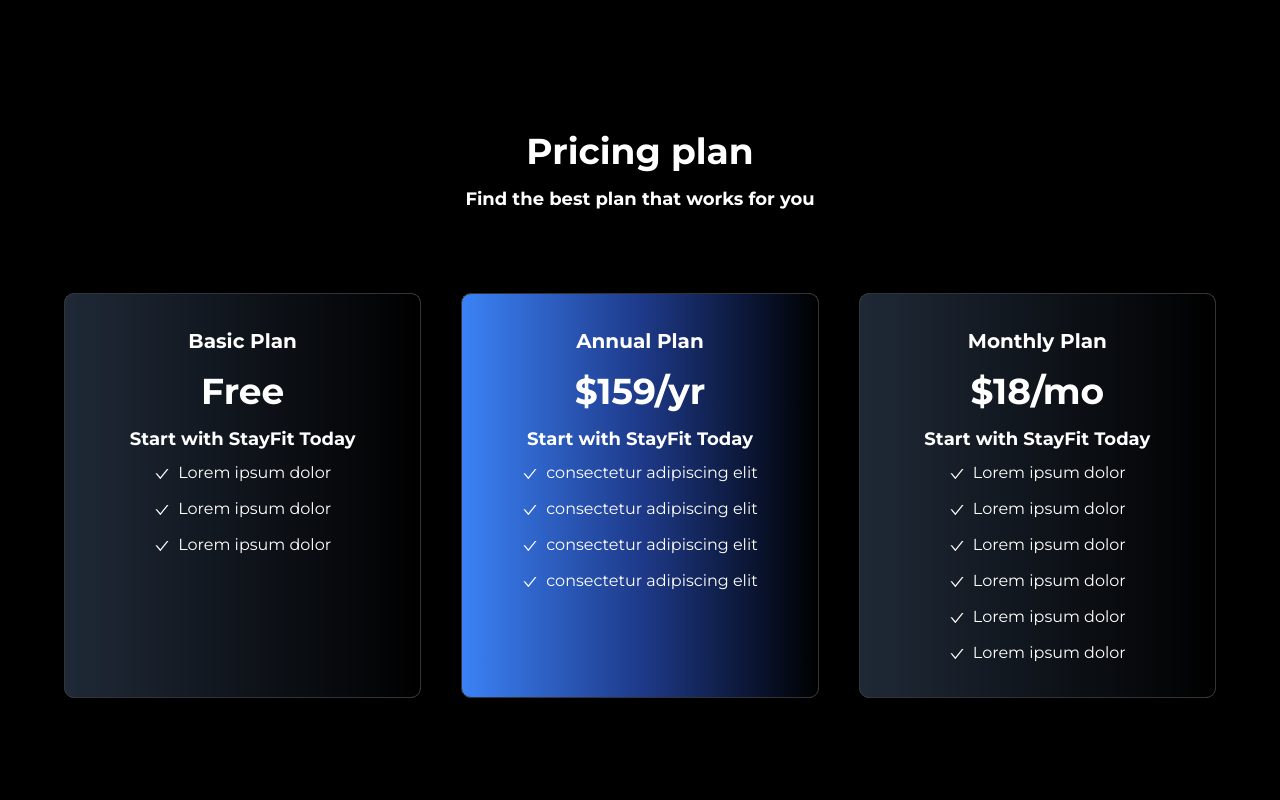
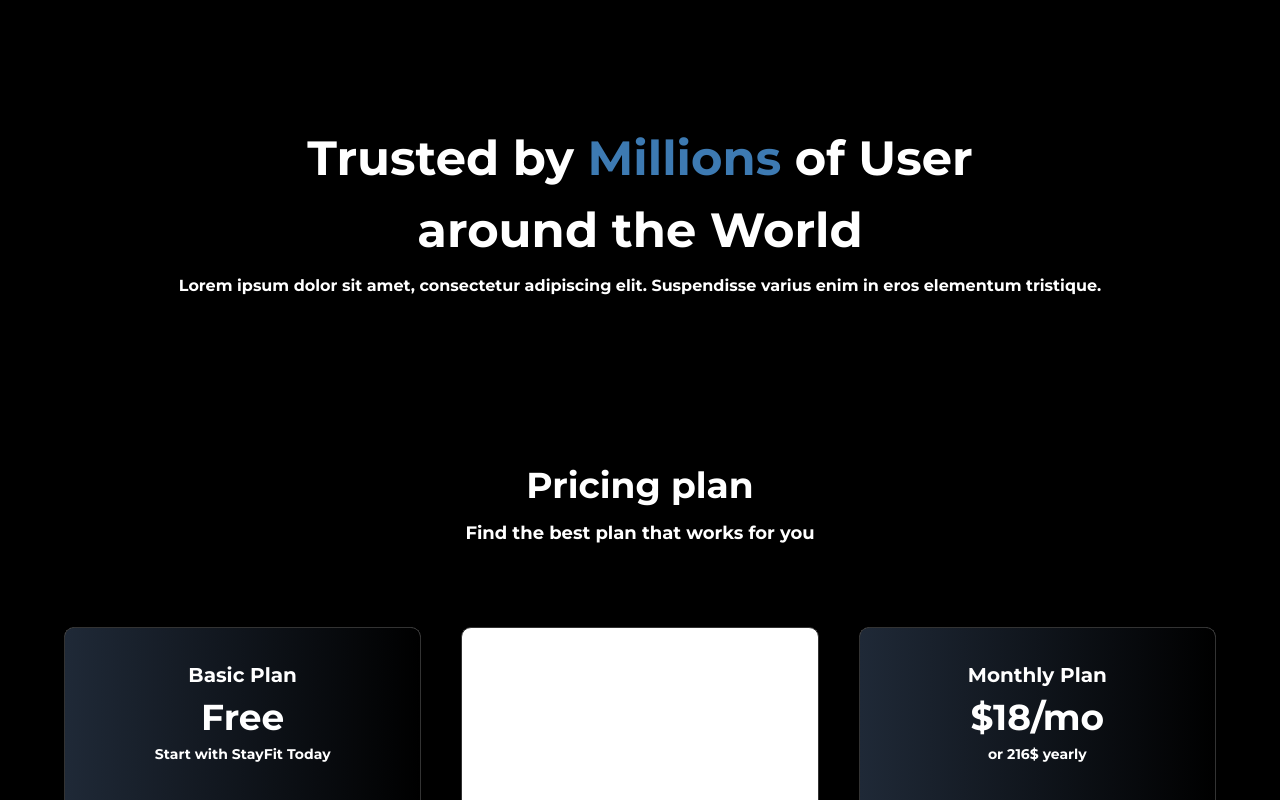
Before and after one commit to fvastu/Fait, a Next.js app: page / in a window 1280 px wide. Shown: the part 1880-2680 px from the top of the page. Before the commit the page ends 2578 px from the top, so only its background shows below. Built offline with nearby package versions, Linux system fonts and the light colour scheme.

Commit message:
added pricing

```diff
--- a/components/base/card.tsx
+++ b/components/base/card.tsx
@@ -1,19 +1,21 @@
 import { Card as ChakraCard } from "@chakra-ui/react";
 
 export function Card({ children, isActive = false }: any) {
+  const accentColor = "3d7ab2";
   const gradient = isActive
-    ? "bg-gradient-to-r from-blue-500 via-blue-900 to-black"
+    ? `bg-gradient-to-r from-${accentColor} via-${accentColor} to-black`
     : "bg-gradient-to-r from-gray-800 to-black";
   return (
     <ChakraCard
       width="100%"
-      padding="2rem 1rem"
+      padding="2rem 2rem"
       flexDirection="column"
       alignItems="center"
       borderStyle="solid"
       borderWidth="1px"
       borderColor="#333"
       color="white"
+      height={"100%"}
       borderRadius="10px"
       className={gradient}
     >
--- a/components/patterns/pricing.tsx
+++ b/components/patterns/pricing.tsx
@@ -1,4 +1,6 @@
 import {
+  Box,
+  Button,
   HStack,
   List,
   ListIcon,
@@ -21,7 +23,7 @@ const Cards = [
     id: 1,
     name: "Annual Plan",
     price: "$159/yr",
-    description: "Start with StayFit Today",
+    description: "80% off | Popular",
     features: [
       "consectetur adipiscing elit",
       "consectetur adipiscing elit",
@@ -33,7 +35,7 @@ const Cards = [
     id: 2,
     name: "Monthly Plan",
     price: "$18/mo",
-    description: "Start with StayFit Today",
+    description: "or 216$ yearly",
     features: [
       "Lorem ipsum dolor",
       "Lorem ipsum dolor",
@@ -53,25 +55,28 @@ export const Pricing = () => {
           <Text fontSize={"4xl"}>Pricing plan</Text>
           <Text fontSize={"lg"}>Find the best plan that works for you</Text>
         </VStack>
-        <HStack w="full" alignItems={"stretch"} textAlign="center" spacing={10}>
+        <HStack w="full" alignItems="stretch" textAlign="center" spacing={10}>
           {Cards.map((card, index) => (
-            <Card isActive={index === 1} key={card.id}>
-              <VStack>
-                <Text fontSize={"xl"}>{card.name}</Text>
-                <Text fontSize={"4xl"} fontWeight={"bold"}>
+            <Card key={card.id} isActive={index === 1}>
+              <VStack w="full">
+                <Box height="6rem">
+                  <Text fontSize="xl">{card.name}</Text>
+                  <Text fontSize="4xl" fontWeight="bold">
                     {card.price}
                   </Text>
-                <Text fontSize={"lg"}>{card.description}</Text>
-                <List spacing={3}>
-                  {card.features.map((feature) => {
-                    return (
+                  <Text fontSize="sm">{card.description}</Text>
+                </Box>
+                <List height="15rem" paddingTop={35} spacing={2}>
+                  {card.features.map((feature) => (
                     <ListItem key={feature}>
                       <ListIcon as={AiOutlineCheck} color="white" />
                       {feature}
                     </ListItem>
-                    );
-                  })}
+                  ))}
                 </List>
+                <Button w="full" height="3rem" backgroundColor="accent">
+                  Get started
+                </Button>
               </VStack>
             </Card>
           ))}
--- a/components/patterns/user-following.tsx
+++ b/components/patterns/user-following.tsx
@@ -0,0 +1,22 @@
+import { Text, VStack } from "@chakra-ui/react";
+
+export const UserFollowing = () => {
+  return (
+    <section>
+      <VStack>
+        <Text textAlign={"center"} fontSize={"5xl"}>
+          Trusted by
+          <Text as="span" color="accent">
+            {" Millions "}
+          </Text>
+          of User <br />
+          around the World
+        </Text>
+        <Text>
+          Lorem ipsum dolor sit amet, consectetur adipiscing elit. Suspendisse
+          varius enim in eros elementum tristique.
+        </Text>
+      </VStack>
+    </section>
+  );
+};
--- a/pages/index.tsx
+++ b/pages/index.tsx
@@ -4,6 +4,7 @@ import Hero from "../components/patterns/hero";
 import Navigation from "../components/patterns/navbar";
 import { Pricing } from "../components/patterns/pricing";
 import { TrustedBy } from "../components/patterns/trustedBy";
+import { UserFollowing } from "../components/patterns/user-following";
 
 export default function Home() {
   return (
@@ -13,6 +14,7 @@ export default function Home() {
         <Hero />
         <TrustedBy />
         <Features />
+        <UserFollowing />
         <Pricing />
       </Layout>
     </>
--- a/styles/theme.ts
+++ b/styles/theme.ts
@@ -8,13 +8,13 @@ import "@fontsource/montserrat/500.css";
 import "@fontsource/montserrat/600.css";
 import "@fontsource/montserrat/700.css";
 
-const darkTheme = {
+export const darkTheme = {
   accentColor: "#3d7ab2",
   primaryColor: "#000000",
   secondaryColor: "#fff",
 };
 
-const lightTheme = {
+export const lightTheme = {
   accentColor: "#3d7ab2",
   primaryColor: "#000000",
   secondaryColor: "#fff",
```
Lines whose indentation alone changed are shown as unchanged.
